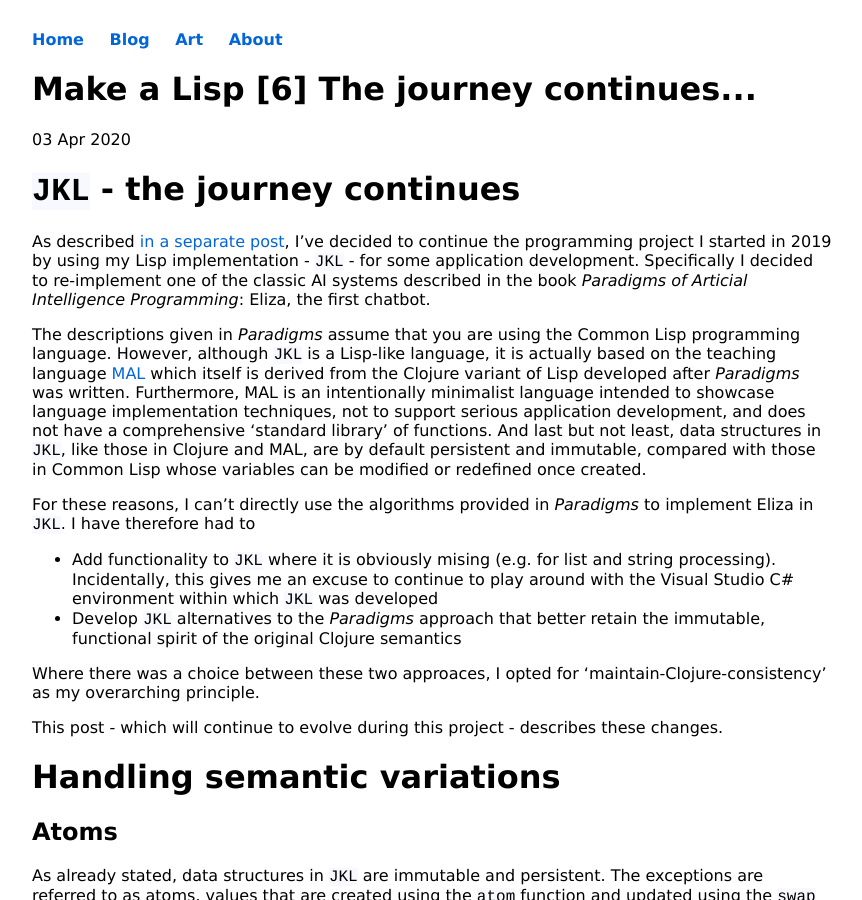
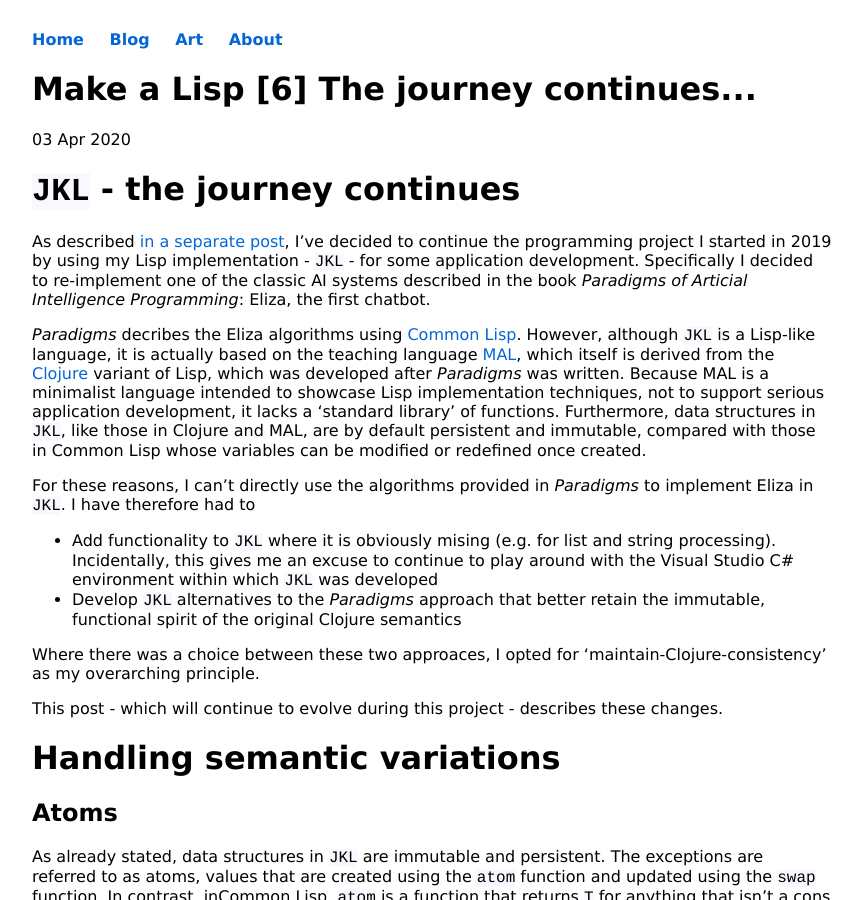
Before and after one commit to KineticLensman/KineticLensman.github.io, a Jekyll site: the page built from _posts/2020-04-03-Journey-continues.md, in a window 1280 px wide and 900 px high. Shown: the whole window, without its empty margins (208-1070 px from the left). Built offline with Jekyll 4.4.1, drawn with Linux system fonts in a browser that asks for light colours.

Commit message:
More URLs, streamlined some descriptions

```diff
--- a/_posts/2020-04-03-Journey-continues.md
+++ b/_posts/2020-04-03-Journey-continues.md
@@ -8,7 +8,7 @@
 
 As described [in a separate post](https://www.non-kinetic-effects.co.uk/blog/2020/04/14/AI-Projects-Eliza), I've decided to continue the programming project I started in 2019 by using my Lisp implementation - `JKL` - for some application development. Specifically I decided to re-implement one of the classic AI systems described in the book *Paradigms of Articial Intelligence Programming*: Eliza, the first chatbot.
 
-The descriptions given in *Paradigms* assume that you are using the Common Lisp programming language. However, although `JKL` is a Lisp-like language, it is actually based on the teaching language [MAL](https://github.com/kanaka/mal/blob/master/process/guide.md) which itself is derived from the Clojure variant of Lisp developed after *Paradigms* was written. Furthermore, MAL is an intentionally minimalist language intended to showcase language implementation techniques, not to support serious application development, and does not have a comprehensive 'standard library' of functions. And last but not least, data structures in `JKL`, like those in Clojure and MAL, are by default persistent and immutable, compared with those in Common Lisp whose variables can  be modified or redefined once created.
+*Paradigms* decribes the Eliza algorithms using [Common Lisp](https://common-lisp.net/). However, although `JKL` is a Lisp-like language, it is actually based on the teaching language [MAL](https://github.com/kanaka/mal/blob/master/process/guide.md), which itself is derived from the [Clojure](https://clojure.org/index) variant of Lisp, which was developed after *Paradigms* was written. Because MAL is a minimalist language intended to showcase Lisp implementation techniques, not to support serious application development, it lacks a 'standard library' of functions. Furthermore, data structures in `JKL`, like those in Clojure and MAL, are by default persistent and immutable, compared with those in Common Lisp whose variables can  be modified or redefined once created.
 
 For these reasons, I can't directly use the algorithms provided in *Paradigms* to implement Eliza in `JKL`. I have therefore had to
 * Add functionality to `JKL` where it is obviously mising (e.g. for list and string processing). Incidentally, this gives me an excuse to continue to play around with the Visual Studio C# environment within which `JKL` was developed
```
